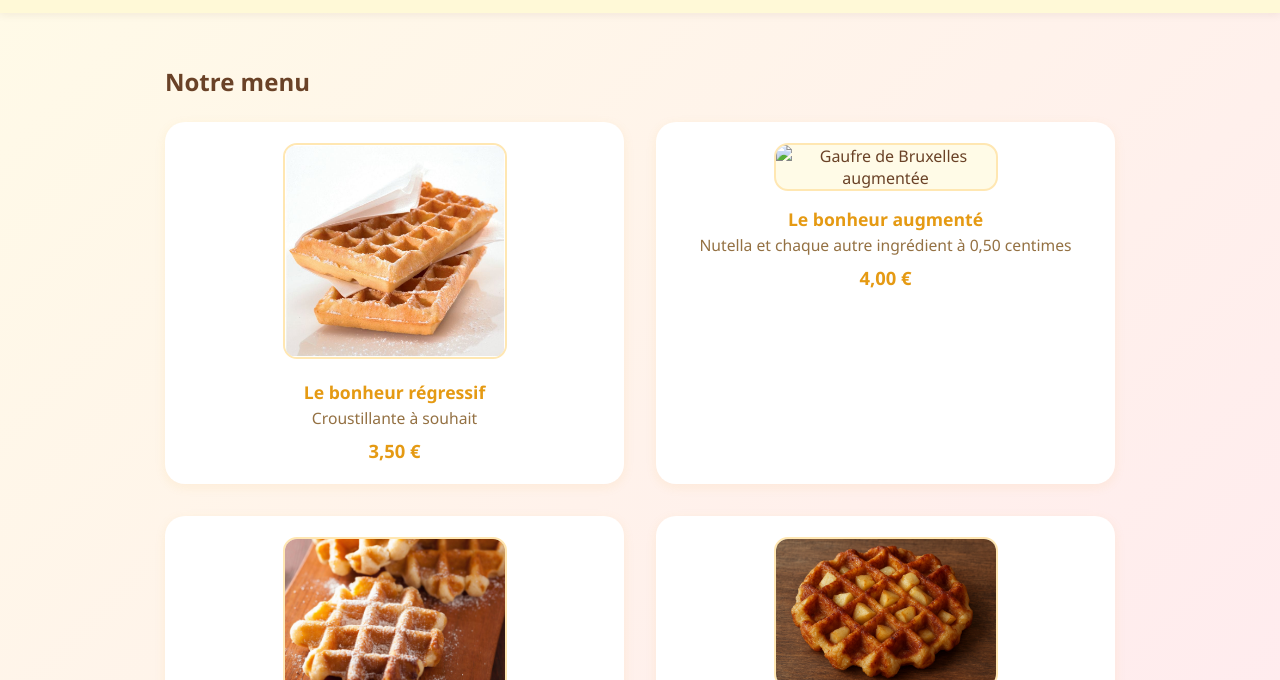
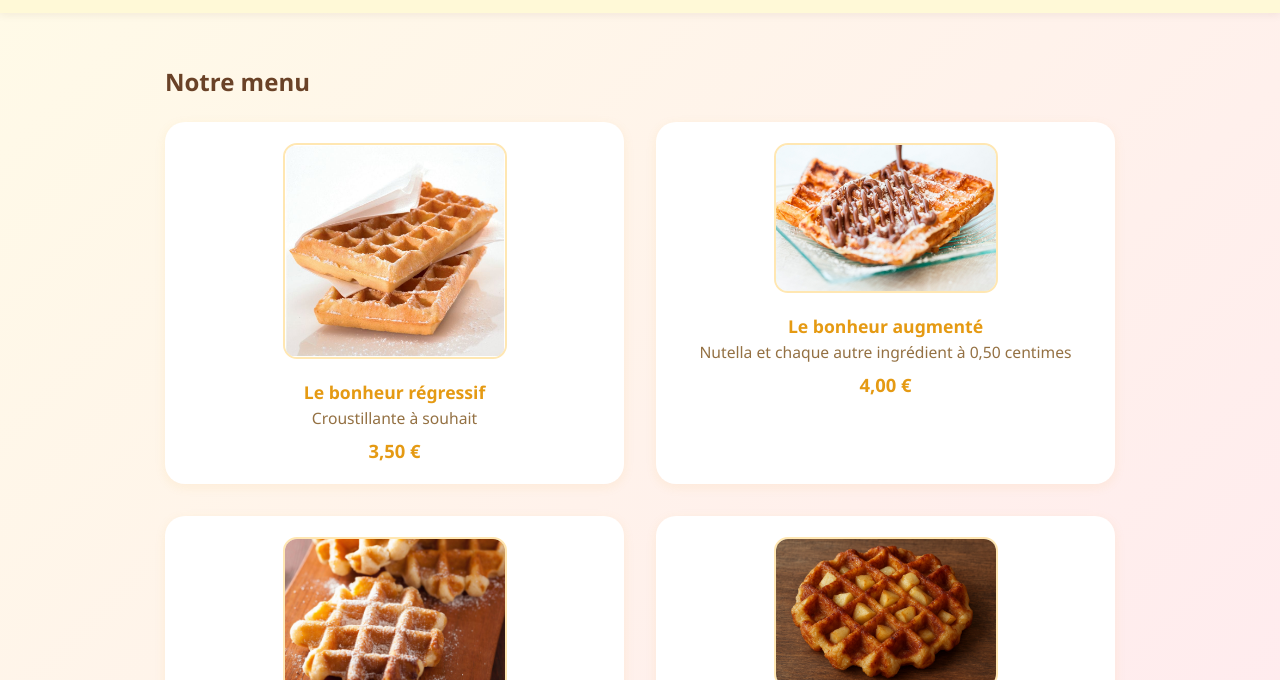
Before and after one commit to lagaufredesalpes/presentation, a plain HTML site: page index.html in a window 1280 px wide. Shown: the part 120-800 px from the top of the page. Drawn offline with Linux system fonts and the light colour scheme.

Commit message:
Update index.html

```diff
--- a/index.html
+++ b/index.html
@@ -21,7 +21,7 @@
           <span class="price">3,50 €</span>
         </div>
         <div class="waffle-item">
-          <img src="images/bruxelloise nutella.png" alt="Gaufre de Bruxelles augmentée">
+          <img src="images/bruxelloise nutella.jpg" alt="Gaufre de Bruxelles augmentée">
           <p>Le bonheur augmenté</p>
           <span class="description">Nutella et chaque autre ingrédient à 0,50 centimes</span>
           <span class="price">4,00 €</span>
```
